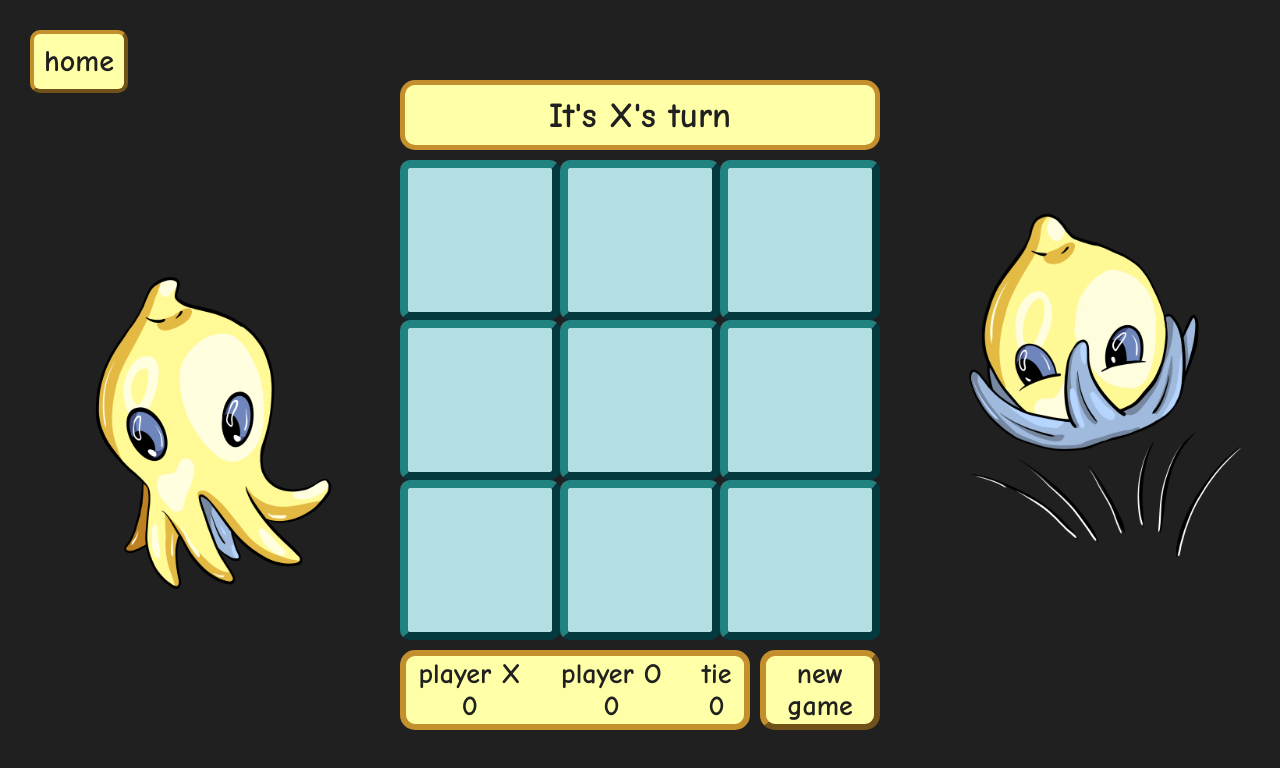
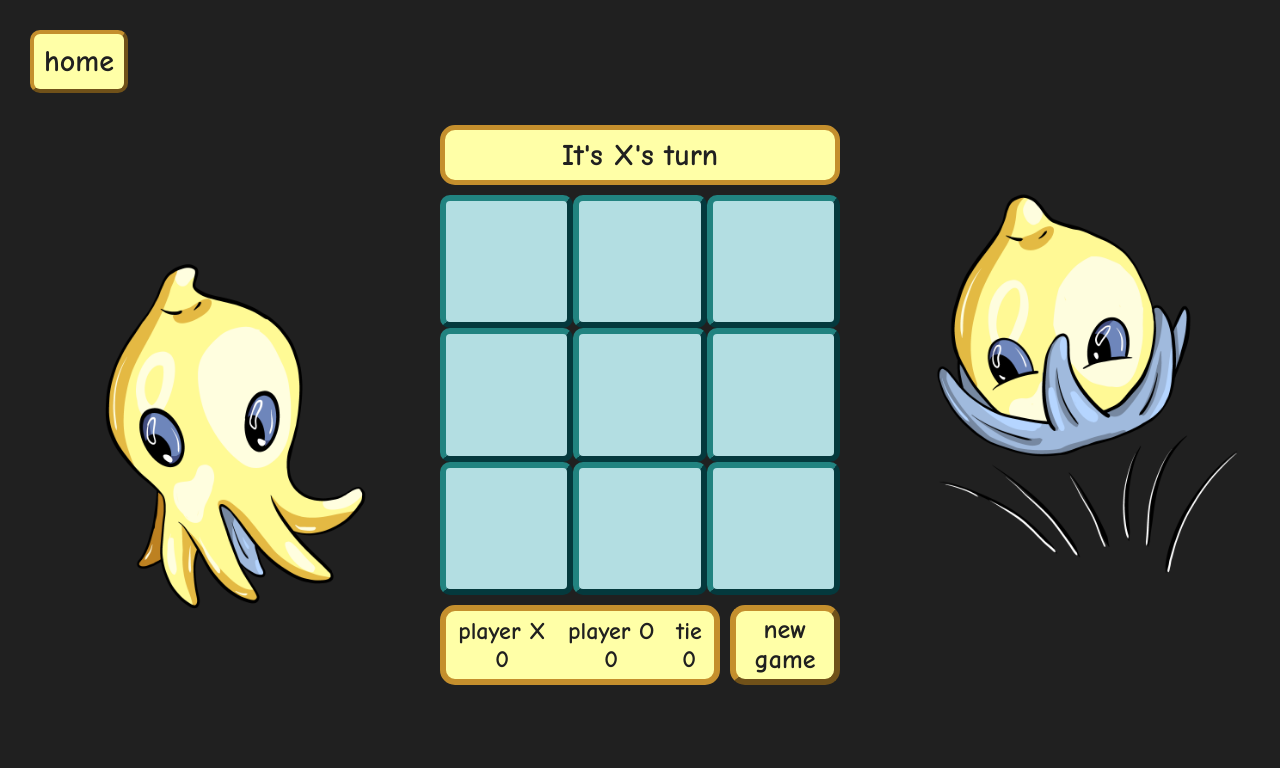
Before and after one commit to Kristina042/TickTackToe, an Angular app: page /3x3 in a window 1280 px wide. Shown: the top 768 px of the page. Built offline with nearby package versions, Linux system fonts and the light colour scheme; no server answers.

Commit message:
scaling fixes

```diff
--- a/src/board/board.component.scss
+++ b/src/board/board.component.scss
@@ -17,6 +17,13 @@
   }
 }
 
+@media (max-width: 1500px) {
+  .board-container {
+    width: 400px;
+    height: 400px;
+}
+}
+
 @media (max-width: 600px) {
   .board-container {
     width: 345px;
--- a/src/game-stats-bar/game-stats-bar.component.scss
+++ b/src/game-stats-bar/game-stats-bar.component.scss
@@ -32,6 +32,14 @@
     }
 }
 
+@media (max-width: 1500px) {
+  .game-stats-bar {
+    width: 280px;
+    font-size: 24px;
+    column-gap: 22px
+  }
+}
+
 @media (max-width: 600px) {
   .game-stats-bar {
     width: 256px;
--- a/src/home-page/home-page.component.scss
+++ b/src/home-page/home-page.component.scss
@@ -116,6 +116,11 @@
   .octo {
     max-width: 350px;
   }
+
+  .title {
+    font-size: 35px;
+    padding: 20px;
+  }
 }
 
 @media (max-width: 1200px) {
--- a/src/login/login.component.html
+++ b/src/login/login.component.html
@@ -31,7 +31,7 @@
           <div>
               <button class="form__button" type="submit">login</button>
               <div class="form__nav">
-                  <div>if you dont have an account you can</div>
+                  <div>if you don't have an account you can</div>
                   <div class="form__nav--register" (click)="this.router.navigate(['/register'])">register</div>
               </div>
           </div>
--- a/src/multiplayer/multiplayer-board/multiplayer-board.component.scss
+++ b/src/multiplayer/multiplayer-board/multiplayer-board.component.scss
@@ -17,6 +17,13 @@
     }
 }
 
+@media (max-width: 1500px) {
+  .board-container {
+    width: 400px;
+    height: 400px;
+}
+}
+
 @media (max-width: 600px) {
     .board-container {
         width: 345px;
--- a/src/multiplayer/multiplayer-game/multiplayer-game.component.scss
+++ b/src/multiplayer/multiplayer-game/multiplayer-game.component.scss
@@ -128,6 +128,15 @@
   }
 }
 
+@media (max-width: 1500px) {
+  .opponent {
+    width: 400px;
+    height: 60px;
+    border-width: 4px;
+    font-size: 28px;
+  }
+}
+
 @media (max-width: 1200px) {
   .octo {
     display: none;
--- a/src/num-by-num/num-by-num.component.scss
+++ b/src/num-by-num/num-by-num.component.scss
@@ -64,7 +64,7 @@
   cursor: pointer;
 }
 
-.octo{
+.octo {
   background-size: cover;
   background-position: center;
   margin: 0px;
@@ -80,7 +80,17 @@
   flex-direction: row;
 }
 
-@media (max-width: 1200px) {
+@media (max-width: 1500px) {
+  .stats-bar-and-button {
+    width: 400px;
+  }
+
+  .play-again-button {
+    font-size: 26px;
+  }
+}
+
+@media (max-width: 1000px) {
   .octo {
     display: none;
   }
--- a/src/status-bar/status-bar.component.scss
+++ b/src/status-bar/status-bar.component.scss
@@ -27,6 +27,14 @@ $dark-blue: #218380;
     border-width: 5px;
 }
 
+@media (max-width: 1500px) {
+  .status-bar {
+    width: 400px;
+    font-size: 30px;
+    height: 60px;
+  }
+}
+
 @media (max-width: 600px) {
   .status-bar {
     width: 345px;
```
